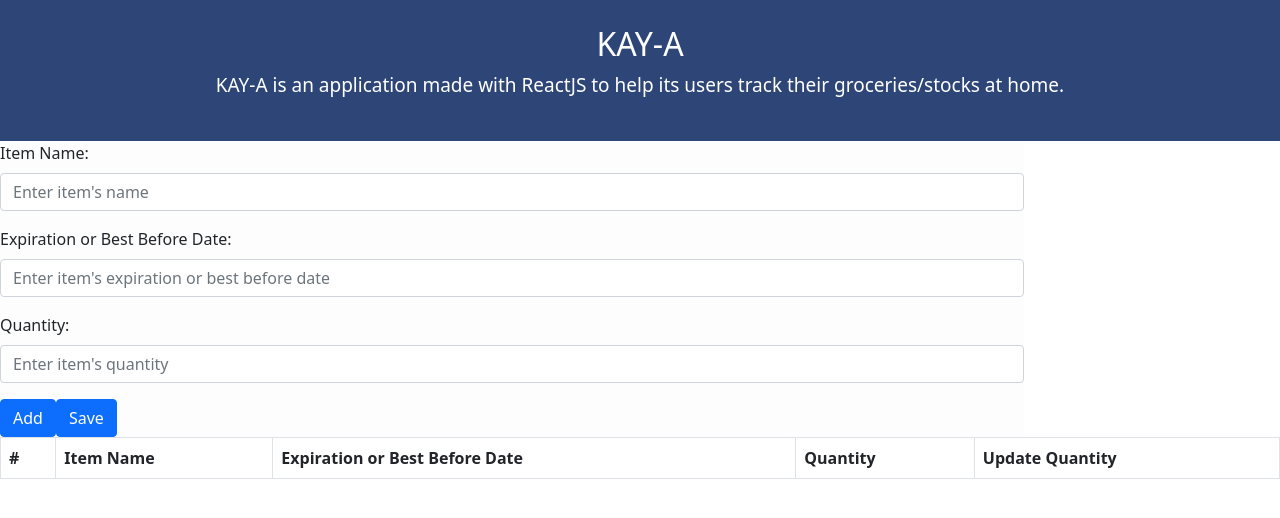
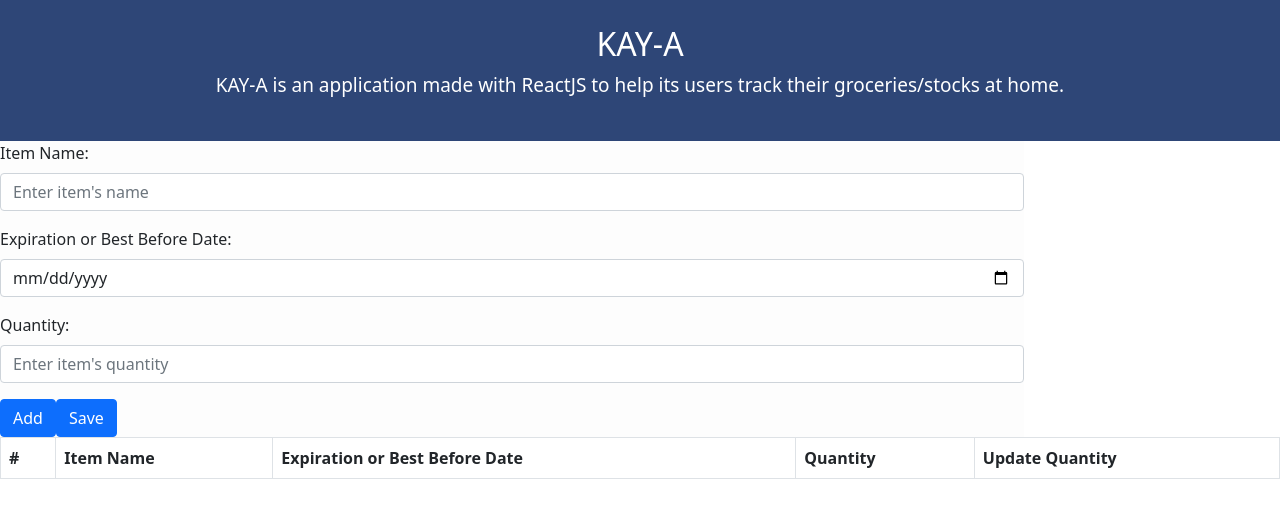
Before and after one commit to James101999/kay-a, a React (Create React App) app: page / in a window 1280 px wide. Shown: the top 518 px of the page. Built offline with nearby package versions, Linux system fonts and the light colour scheme.

Commit message:
Added remove button and changed expiration input to date format. Will try to style later.

```diff
--- a/src/components/AddItem.js
+++ b/src/components/AddItem.js
@@ -70,7 +70,7 @@ export default function AddItem() {
         setItem([...items])
         if (items[itemIndex].quantity < 0) {
             setItem(items.filter(item => item.item_name !== items[itemIndex].item_name))
-            delete items[items[itemIndex].item_name]
+            delete items[items[itemIndex].item_name];
         }
         // console.log(items);
     };
@@ -79,6 +79,12 @@ export default function AddItem() {
         localStorage.setItem("items_LocalStorage", JSON.stringify(items));
     }
 
+    const removeItem = (event) => {
+        const itemIndex = event.target.value;
+        // setItem([...items]);
+        setItem(items.filter(item => item.item_name !== items[itemIndex].item_name))
+        delete items[items[itemIndex].item_name];
+    }
 
 
     return (
@@ -92,7 +98,7 @@ export default function AddItem() {
 
                     <Form.Group className="mb-3" controlId="formBasicExpirationDate">
                         <Form.Label>Expiration or Best Before Date:</Form.Label>
-                        <Form.Control type="text" placeholder="Enter item's expiration or best before date" name="expiration_date" />
+                        <Form.Control type="date" placeholder="Enter item's expiration or best before date" name="expiration_date" />
                     </Form.Group>
 
                     <Form.Group className="mb-3" controlId="formBasicQuantity">
@@ -134,6 +140,7 @@ export default function AddItem() {
                                         <td>
                                             <Button variant="success" onClick={event => incrementQuantity(event)} value={index}>Add</Button>
                                             <Button variant="danger" onClick={event => decrementQuantity(event)} value={index} >Minus</Button>
+                                            <Button variant="warning" onClick={event => removeItem(event)} value={index} >Remove</Button>
                                         </td>
                                     </tr>
                                 )
```
Also changed, not shown: 1 other file (tests, documents, lock files or other folders).
